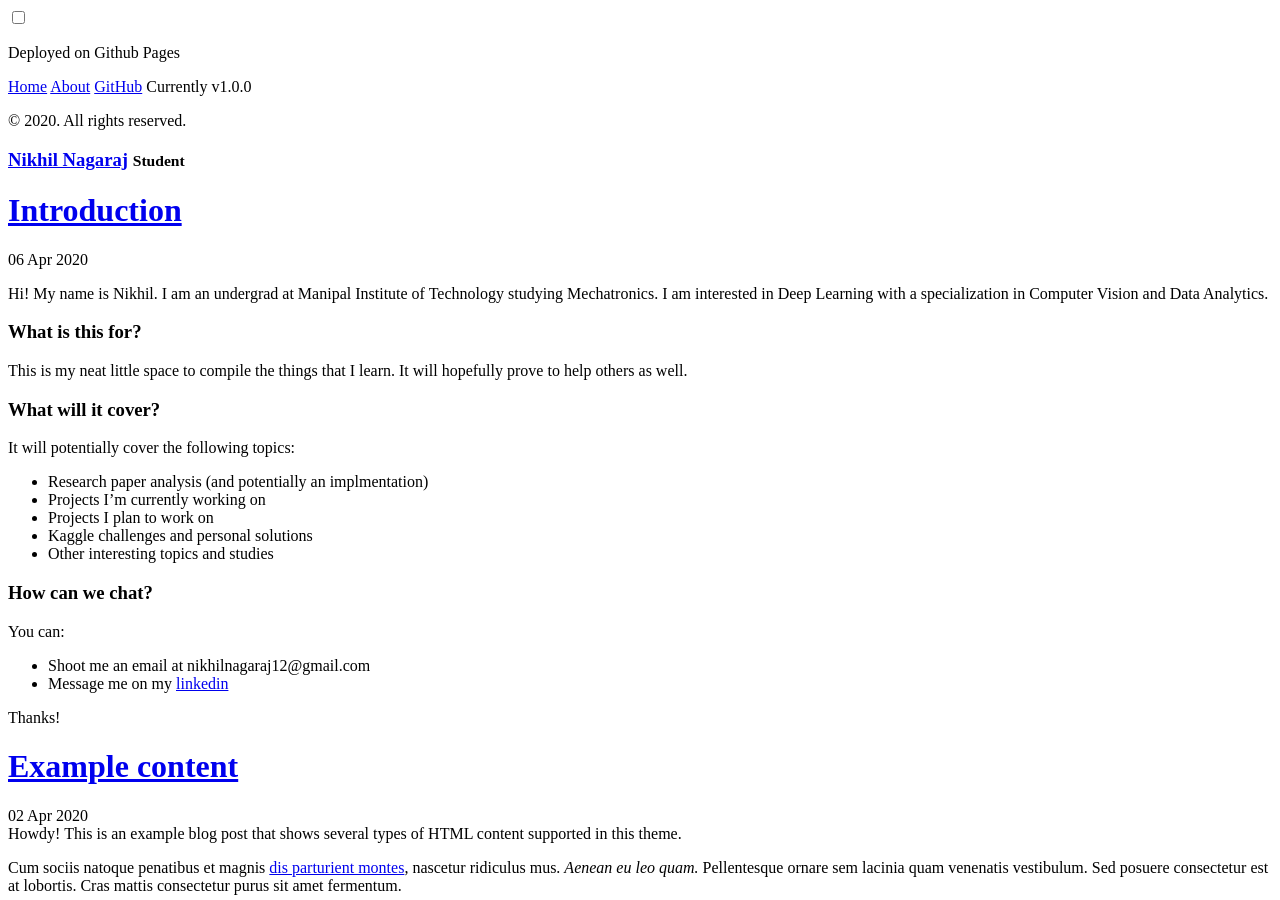
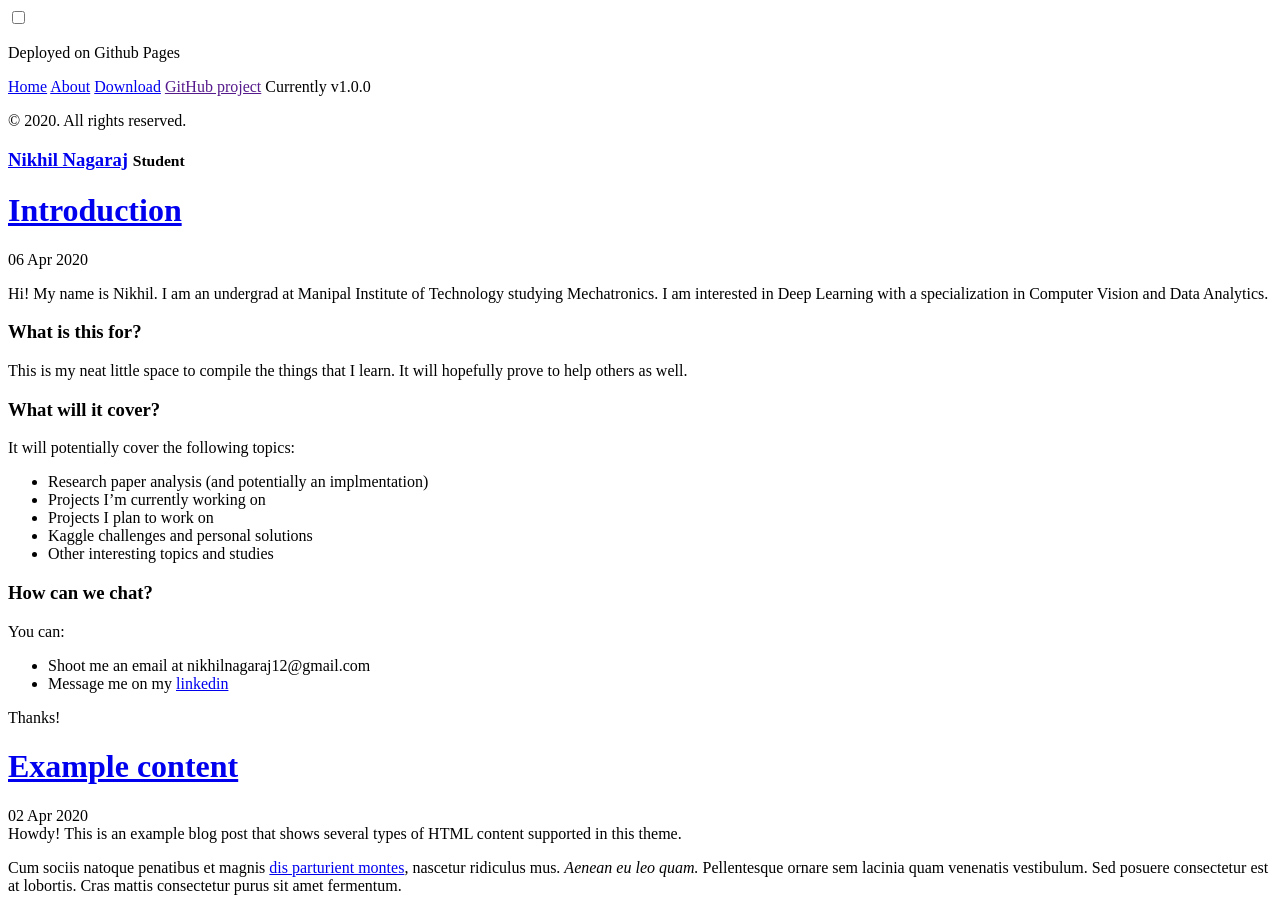
Before and after one commit to nick-nagaraj/nick-nagaraj.github.io, a Jekyll site: the page built from index.html, in a window 1280 px wide and 900 px high. Built offline with Jekyll 4.4.1, drawn with Linux system fonts in a browser that asks for light colours; the list of posts is cut into pages by our own code.

Commit message:
Update sidebar.html

```diff
--- a/_includes/sidebar.html
+++ b/_includes/sidebar.html
@@ -25,7 +25,8 @@
       {% endif %}
     {% endfor %}
 
-    <a class="sidebar-nav-item" href="https://github.com/nick-nagaraj/">GitHub</a>
+    <a class="sidebar-nav-item" href="{{ site.github.repo }}/archive/v{{ site.version }}.zip">Download</a>
+    <a class="sidebar-nav-item" href="{{ site.github.repo }}">GitHub project</a>
     <span class="sidebar-nav-item">Currently v{{ site.version }}</span>
   </nav>
 
```
